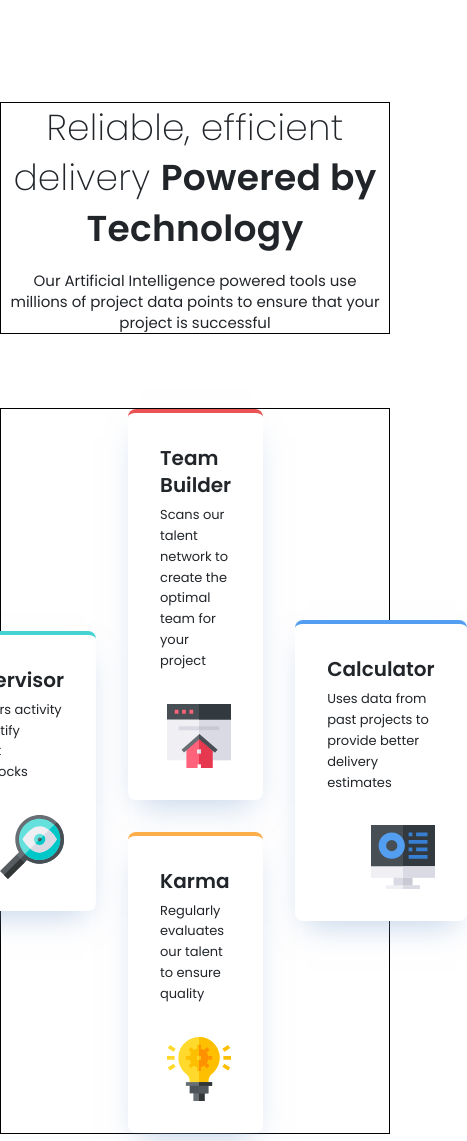
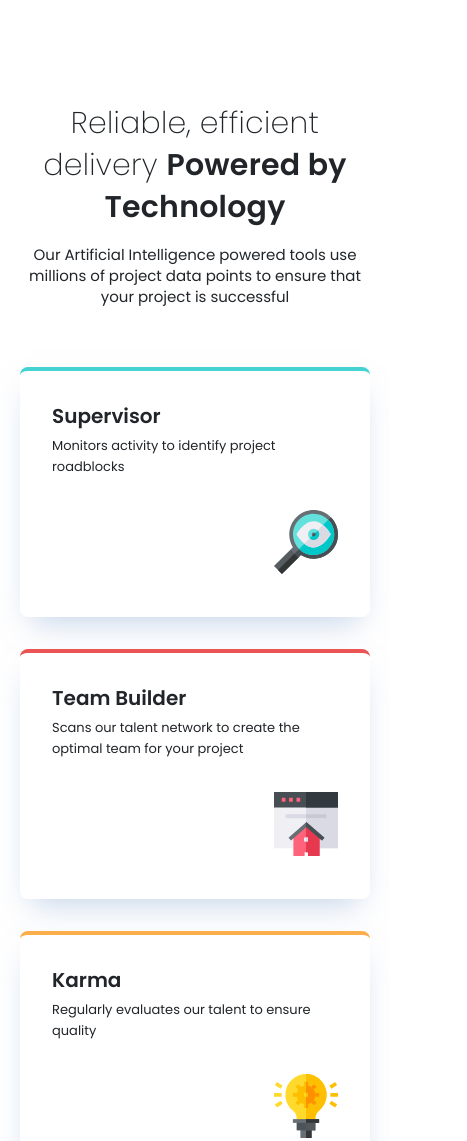
Before and after one commit to Kellenkjames/four-card-feature, a website: page index.html in a window 390 px wide. Shown: the top 1141 px of the page, 467 px wide, since content can reach past the window. Drawn offline with nearby package versions, Linux system fonts and the light colour scheme.

Commit message:
feat: add bootstrap and custom responsive styles

```diff
--- a/index.html
+++ b/index.html
@@ -38,9 +38,9 @@
       </div>
       <main class="card-container">
         <div
-          class="card-container__outer d-flex justify-content-center align-items-center"
+          class="card-container__outer row align-items-center justify-content-center"
         >
-          <article class="feature-card supervisor">
+          <article class="feature-card supervisor col-lg-4">
             <div class="feature-card__text-container">
               <h3 class="feature-card__title">Supervisor</h3>
               <p class="feature-card__description">
@@ -53,7 +53,9 @@
               alt="Supervisor"
             />
           </article>
-          <div class="card-container__inner d-flex flex-column">
+          <div
+            class="card-container__inner d-flex flex-lg-column flex-wrap flex-md-row col-lg-3"
+          >
             <article class="feature-card team-builder">
               <div class="feature-card__text-container">
                 <h3 class="feature-card__title">Team Builder</h3>
@@ -82,7 +84,7 @@
               />
             </article>
           </div>
-          <article class="feature-card calculator">
+          <article class="feature-card calculator col-lg-4">
             <div class="feature-card__text-container">
               <h3 class="feature-card__title">Calculator</h3>
               <p class="feature-card__description">
--- a/src/styles/components/_card.scss
+++ b/src/styles/components/_card.scss
@@ -2,12 +2,26 @@
 @import '../abstracts/variables';
 
 .card-container {
-  margin: 0 auto 16.3rem;
-  border: 1px solid black;
+  &__outer {
+    margin: 0 auto 16.3rem;
+
+    @media (max-width: 768px) {
+      margin-bottom: 8rem;
+    }
+
+    @media (max-width: 425px) {
+      margin-bottom: 4.6rem;
+    }
+  }
 
   &__inner {
     margin-left: $spacing-32;
     margin-right: $spacing-32;
+    padding: 0;
+
+    @media (max-width: 992px) {
+      justify-content: space-around;
+    }
   }
 
   .feature-card {
@@ -15,6 +29,10 @@
 
     &.supervisor {
       border-top: 4px solid $color-cyan;
+
+      @media (max-width: 768px) {
+        margin-bottom: $spacing-32;
+      }
     }
 
     &.team-builder {
@@ -24,6 +42,10 @@
 
     &.karma {
       border-top: 4px solid $color-orange;
+
+      @media (max-width: 768px) {
+        margin-bottom: $spacing-32;
+      }
     }
 
     &.calculator {
--- a/src/styles/components/_header.scss
+++ b/src/styles/components/_header.scss
@@ -3,7 +3,10 @@
 
 .header-container {
   margin: 10.2rem auto 7.4rem;
-  border: 1px solid black;
+
+  @media (max-width: 425px) {
+    margin-bottom: 6rem;
+  }
 }
 
 .header {
@@ -16,6 +19,22 @@
 
     strong {
       @include text-preset-1;
+
+      @media (max-width: 425px) {
+        font-size: 3rem;
+      }
+
+      @media (max-width: 375px) {
+        font-size: 2.5rem;
+      }
+    }
+
+    @media (max-width: 425px) {
+      font-size: 3rem;
+    }
+
+    @media (max-width: 375px) {
+      font-size: 2.5rem;
     }
   }
 
@@ -23,14 +42,4 @@
     @include text-preset-4;
     margin-bottom: 0;
   }
-
-  @media (max-width: 1200px) {
-    margin-left: 5%;
-    margin-right: 5%;
-  }
-
-  @media (max-width: 768px) {
-    margin-left: 2%;
-    margin-right: 2%;
-  }
 }
--- a/src/styles/components/_main-container.scss
+++ b/src/styles/components/_main-container.scss
@@ -2,4 +2,8 @@
   width: 100%;
   max-width: 143.5rem;
   margin: 0 auto;
+
+  @media (max-width: 425px) {
+    padding: 0 5%;
+  }
 }
```
Also changed, not shown: src/styles/main.css, 1 other file.
